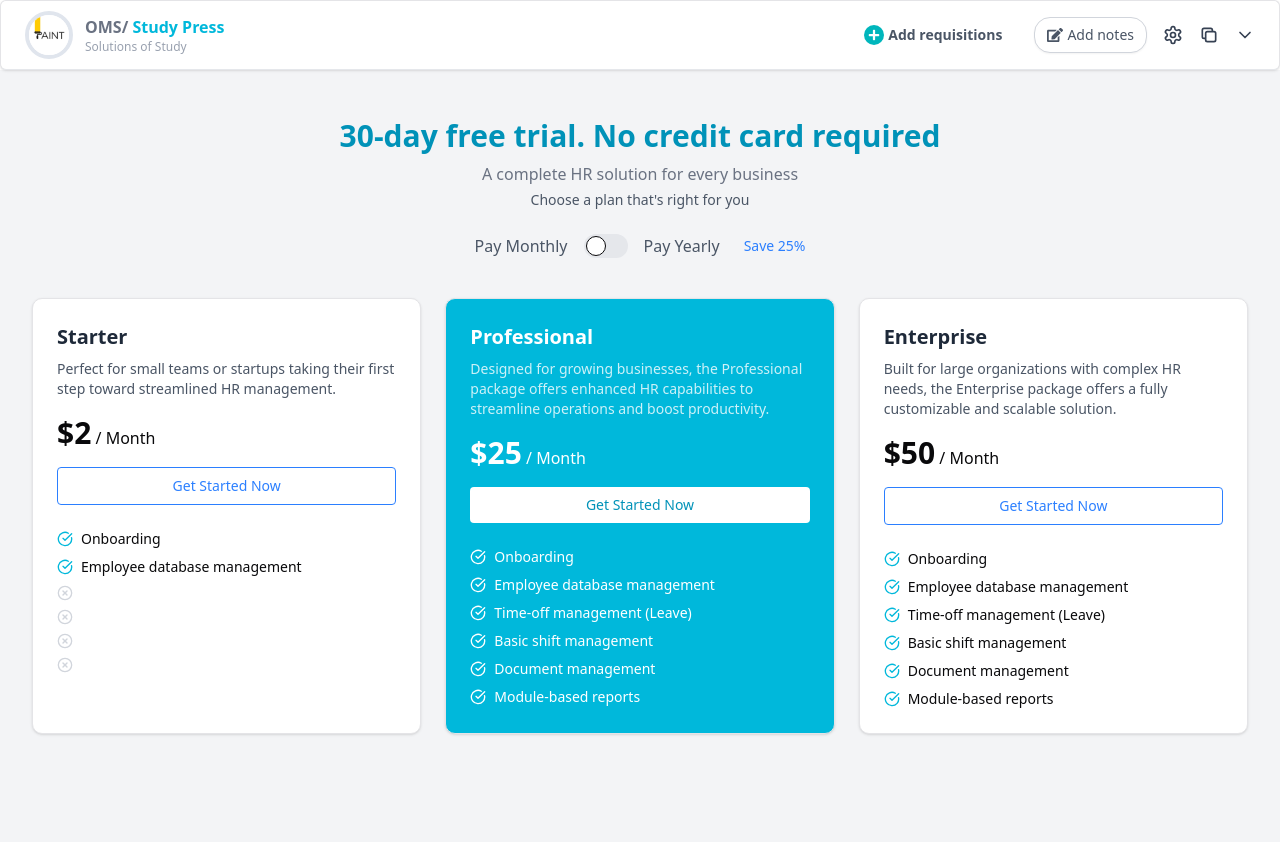
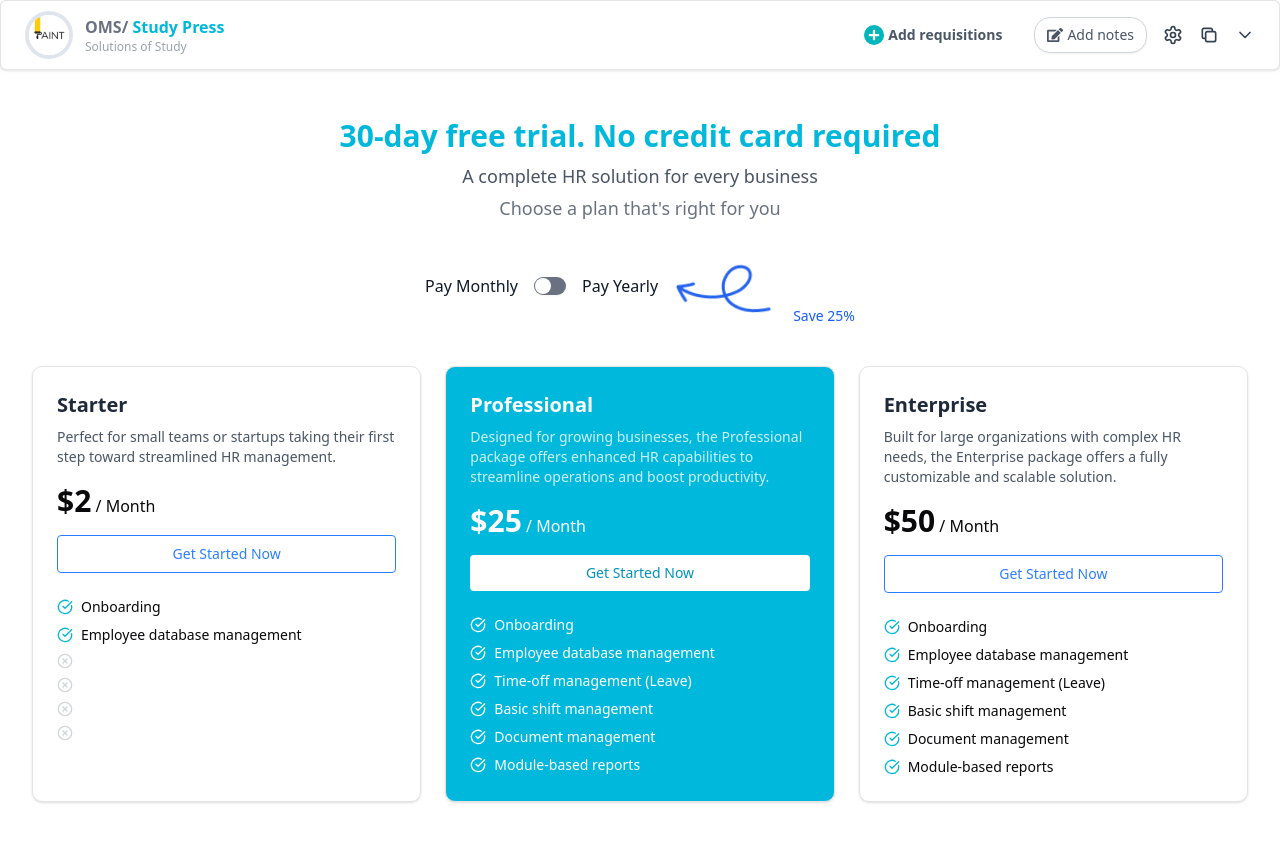
Before and after one commit to SaifullaJubair/revinr-oms-task, a Next.js app: page /pricing in a window 1280 px wide. Shown: the top 842 px of the page. Built offline with nearby package versions, Linux system fonts and the light colour scheme.

Commit message:
feat: add Switch component and integrate into Pricing page; update Navbar and UserProfileNavbar for improved navigation

```diff
--- a/package.json
+++ b/package.json
@@ -11,6 +11,7 @@
   "dependencies": {
     "@radix-ui/react-popover": "^1.1.7",
     "@radix-ui/react-slot": "^1.2.0",
+    "@radix-ui/react-switch": "^1.1.4",
     "class-variance-authority": "^0.7.1",
     "clsx": "^2.1.1",
     "lucide-react": "^0.488.0",
--- /dev/null
+++ b/src/components/ui/switch.jsx
@@ -0,0 +1,28 @@
+"use client";
+
+import * as React from "react";
+import * as SwitchPrimitive from "@radix-ui/react-switch";
+
+import { cn } from "@/lib/utils";
+
+function Switch({ className, ...props }) {
+  return (
+    <SwitchPrimitive.Root
+      data-slot="switch"
+      className={cn(
+        "peer data-[state=checked]:bg-blue-500 data-[state=unchecked]:bg-gray-500 focus-visible:border-ring focus-visible:ring-ring/50 inline-flex h-[1.15rem] w-8 shrink-0 items-center rounded-full border border-transparent shadow-xs transition-all outline-none focus-visible:ring-[3px] disabled:cursor-not-allowed disabled:opacity-50",
+        className
+      )}
+      {...props}
+    >
+      <SwitchPrimitive.Thumb
+        data-slot="switch-thumb"
+        className={cn(
+          "bg-background dark:data-[state=unchecked]:bg-foreground dark:data-[state=checked]:bg-primary-foreground pointer-events-none block size-4 rounded-full ring-0 transition-transform data-[state=checked]:translate-x-[calc(100%-2px)] data-[state=unchecked]:translate-x-0"
+        )}
+      />
+    </SwitchPrimitive.Root>
+  );
+}
+
+export { Switch };
--- a/src/pages/frontend/pricing/Pricing.jsx
+++ b/src/pages/frontend/pricing/Pricing.jsx
@@ -1,6 +1,8 @@
 "use client";
 import React, { useState } from "react";
 import { CheckCircle, XCircle } from "lucide-react";
+import { Switch } from "@/components/ui/switch";
+import Image from "next/image";
 
 const plans = [
   {
@@ -52,21 +54,21 @@
   const [yearly, setYearly] = useState(false);
 
   return (
-    <div className="bg-bg-gray-100 py-12 px-4 sm:px-6 lg:px-8">
+    <div className="bg-bg-gray-100 py-12 px-4 sm:px-6 lg:px-8 bg-white min-h-screen">
       <div className="max-w-7xl mx-auto text-center">
-        <h2 className="text-2xl sm:text-3xl font-bold text-cyan-600">
+        <h2 className="text-2xl sm:text-3xl font-bold text-cyan-500">
           30-day free trial. No credit card required
         </h2>
-        <p className="text-gray-500 mt-2">
+        <p className="text-gray-600 text-lg mt-2">
           A complete HR solution for every business
         </p>
-        <p className="mt-1 text-gray-600 text-sm">
+        <p className="mt-1  text-gray-500 text-lg">
           Choose a plan that's right for you
         </p>
 
         {/* Toggle */}
         <div className="flex justify-center items-center gap-4 mt-6">
-          <span className="text-gray-600">Pay Monthly</span>
+          <span className="text-gray-900">Pay Monthly</span>
           <label className="relative inline-flex items-center cursor-pointer">
             <input
               type="checkbox"
@@ -74,10 +76,21 @@
               checked={yearly}
               onChange={() => setYearly(!yearly)}
             />
-            <div className="w-11 h-6 bg-gray-200 rounded-full peer peer-checked:bg-cyan-500 after:content-[''] after:absolute after:top-[2px] after:left-[2px] after:bg-white after:border after:rounded-full after:h-5 after:w-5 after:transition-all peer-checked:after:translate-x-full"></div>
+            {/* <div className="w-11 h-6 bg-gray-500 rounded-full peer peer-checked:bg-cyan-500 after:content-[''] after:absolute after:top-[2px] after:left-[2px] after:bg-white after:border after:rounded-full after:h-5 after:w-5 after:transition-all peer-checked:after:translate-x-full"></div> */}
+
+            <Switch />
           </label>
-          <span className="text-gray-600">Pay Yearly</span>
-          <span className="text-blue-500 text-sm ml-2">Save 25%</span>
+          <span className="text-gray-900">Pay Yearly</span>
+          <div className="flex items-end gap-3">
+            <Image
+              src="/assets/icons/vector-arrow.png"
+              alt="arrow"
+              width={110}
+              height={80}
+              className="rotate-2 w-full"
+            />
+            <p className="text-blue-600 text-sm whitespace-nowrap">Save 25%</p>
+          </div>
         </div>
       </div>
 
--- a/src/shared/navbar/AuthNavbar.jsx
+++ b/src/shared/navbar/AuthNavbar.jsx
@@ -1,9 +1,11 @@
 import Image from "next/image";
+import Link from "next/link";
 import React from "react";
 
 const AuthNavbar = () => {
   return (
-    <div className="flex items-center gap-3 bg-gray-100 py-2.5 px-4">
+    <div className="bg-gray-100 px-2">
+      <Link href="/" className="inline-flex items-center gap-3  py-3 px-4 ">
         <div className="border-4 border-[#E0E5ED] rounded-full w-12 h-12 relative">
           <Image
             src="/assets/images/paint.png"
@@ -19,6 +21,7 @@
           </h3>
           <h5 className="text-xs text-gray-400">Solutions of Study</h5>
         </div>
+      </Link>
     </div>
   );
 };
--- a/src/shared/navbar/Navbar.jsx
+++ b/src/shared/navbar/Navbar.jsx
@@ -2,14 +2,10 @@
 import Image from "next/image";
 import React, { useState } from "react";
 import { Bell, Settings, ChevronDown, Menu, X } from "lucide-react";
-import { FaCheck, FaEdit, FaEyeSlash, FaPlus } from "react-icons/fa";
+import { FaEdit, FaEyeSlash, FaPlus } from "react-icons/fa";
 import { HiOutlineDuplicate } from "react-icons/hi";
 import { Button } from "@/components/ui/button";
-import {
-  Popover,
-  PopoverContent,
-  PopoverTrigger,
-} from "@/components/ui/popover";
+import Link from "next/link";
 
 const Navbar = () => {
   const [isMobileMenuOpen, setMobileMenuOpen] = useState(false);
@@ -17,7 +13,7 @@
   return (
     <div className="flex items-center justify-between bg-white rounded-sm p-2.5 px-4 md:px-6 shadow-sm border border-b-gray-200 mx-auto">
       {/* Left Section - Logo + Title (Always visible) */}
-      <div className="flex items-center gap-3">
+      <Link href="/" className="inline-flex items-center gap-3">
         <div className="border-4 border-[#E0E5ED] rounded-full w-10 h-10 md:w-12 md:h-12 relative">
           <Image
             src="/assets/images/paint.png"
@@ -33,8 +29,7 @@
           </h3>
           <h5 className="text-xs text-gray-400">Solutions of Study</h5>
         </div>
-      </div>
-
+      </Link>
 
       {/* Right Section - Desktop Buttons + Icons (Hidden on mobile) */}
       <div className="hidden md:flex items-center gap-4">
@@ -52,7 +47,6 @@
           Add notes
         </Button>
 
-
         <Settings size={20} className="text-gray-700 cursor-pointer" />
         <HiOutlineDuplicate
           size={20}
@@ -63,8 +57,6 @@
 
       {/* Mobile Menu Button (Visible only on mobile) */}
       <div className="flex md:hidden items-center gap-3">
-
-
         <Settings size={20} className="text-gray-700 cursor-pointer" />
         <HiOutlineDuplicate
           size={20}
--- a/src/shared/navbar/UserProfileNavbar.jsx
+++ b/src/shared/navbar/UserProfileNavbar.jsx
@@ -10,6 +10,7 @@
   PopoverContent,
   PopoverTrigger,
 } from "@/components/ui/popover";
+import Link from "next/link";
 
 const UserProfileNavbar = () => {
   const [isMobileMenuOpen, setMobileMenuOpen] = useState(false);
@@ -17,7 +18,7 @@
   return (
     <div className="flex items-center justify-between bg-white rounded-sm p-2.5 px-4 md:px-6 shadow-sm border border-b-gray-200 mx-auto">
       {/* Left Section - Logo + Title (Always visible) */}
-      <div className="flex items-center gap-3">
+      <Link href={"/"} className="inline-flex items-center gap-3">
         <div className="border-4 border-[#E0E5ED] rounded-full w-10 h-10 md:w-12 md:h-12 relative">
           <Image
             src="/assets/images/paint.png"
@@ -33,7 +34,7 @@
           </h3>
           <h5 className="text-xs text-gray-400">Solutions of Study</h5>
         </div>
-      </div>
+      </Link>
 
       {/* Middle Section - User Info + Time (Hidden on mobile) */}
       <div className="hidden md:flex flex-col items-start justify-center">
```
Also changed, not shown: public/assets/icons/Vector-arrow.png (added), 1 other file (tests, documents, lock files or other folders). Lines whose indentation alone changed are shown as unchanged.
